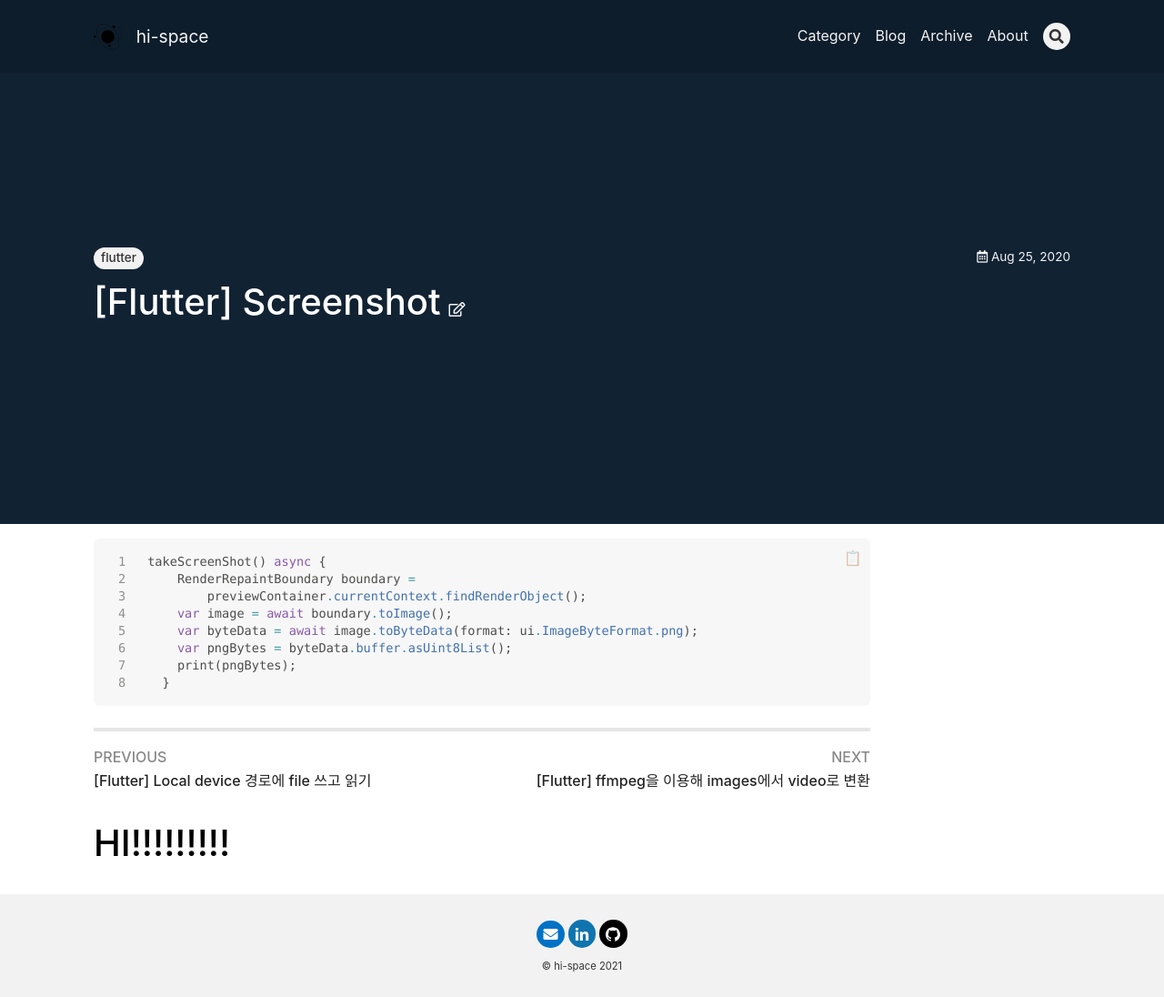
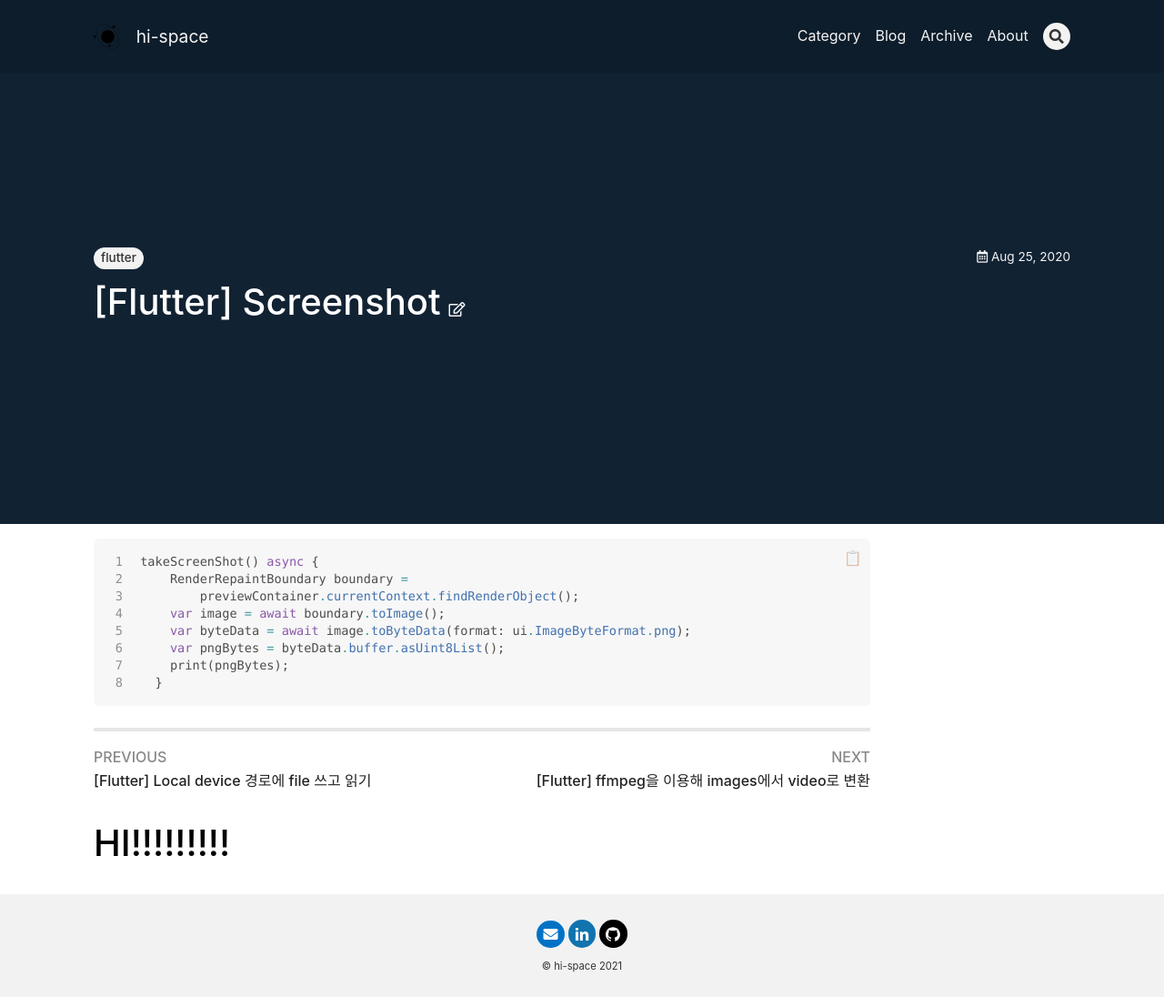
Before and after one commit to onecommit/hi-space.github.io, a Jekyll site: the page built from _posts/20-08-25-flutter-screenshot.md, in a window 1280 px wide. Shown: the whole page at 91% size. Built offline with Jekyll 4.4.1, drawn with Linux system fonts in a browser that asks for light colours; nearby versions of some CDN libraries; comment, search, counter and statistics services are not loaded.

Commit message:
code line number style

```diff
--- a/_sass/components/_article-content.scss
+++ b/_sass/components/_article-content.scss
@@ -129,8 +129,8 @@
       }
       .lineno {
         margin-left: 0.2rem;
-        padding-right: 0.5rem;
-        min-width: 2.0rem;
+        padding-right: 0.2rem;
+        min-width: 1.5rem;
         text-align: right;
         color: var(--highlight-lineno-color);
         border-right: 1px solid var(--highlight-lineno-border-color);
```
